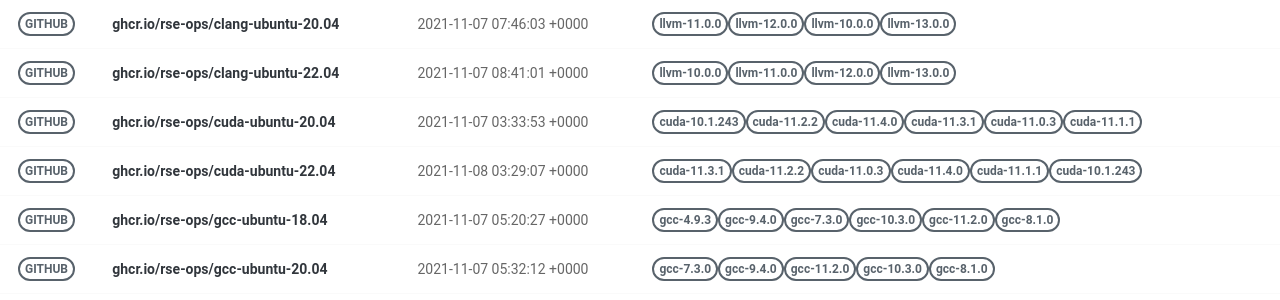
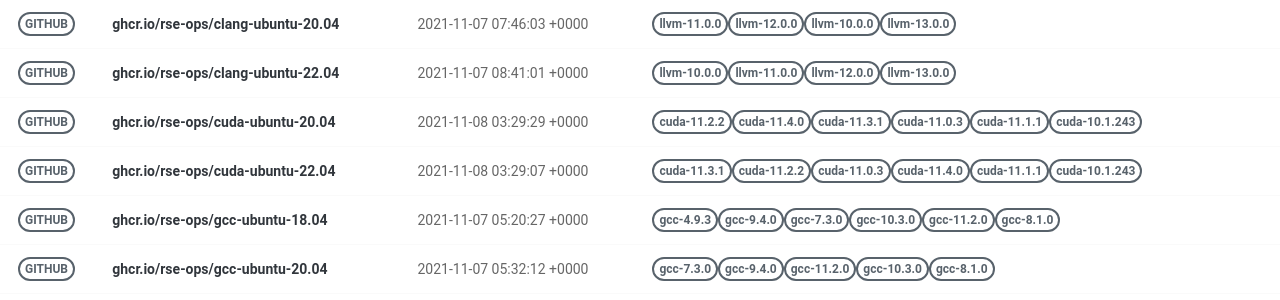
Before and after one commit to rse-ops/docker-images, a Jekyll site: the page built from pages/index.md, in a window 1280 px wide. Shown: the part 179-479 px from the top of the page. Built offline with Jekyll 4.4.1, drawn with Linux system fonts in a browser that asks for light colours; nearby versions of some CDN libraries.

Commit message:
Automated push to update library 2021-11-08

```diff
--- a/_library/ghcr.io-rse-ops-cuda-ubuntu-20.04.md
+++ b/_library/ghcr.io-rse-ops-cuda-ubuntu-20.04.md
@@ -1,14 +1,11 @@
 ---
 layout: container
 name: ghcr.io/rse-ops/cuda-ubuntu-20.04
-updated_at: 2021-11-07 03:33:53.993620
+updated_at: 2021-11-08 03:29:29.204880
 
 
 container_url: https://github.com/orgs/rse-ops/packages/container/package/cuda-ubuntu-20.04
 versions:
- - tag: cuda-10.1.243
-   dockerfile: https://github.com/rse-ops/docker-images/blob/main/ubuntu/cuda/Dockerfile
-   manifest: https://crane.ggcr.dev/manifest/ghcr.io/rse-ops/cuda-ubuntu-20.04:cuda-10.1.243
  - tag: cuda-11.2.2
    dockerfile: https://github.com/rse-ops/docker-images/blob/main/ubuntu/cuda/Dockerfile
    manifest: https://crane.ggcr.dev/manifest/ghcr.io/rse-ops/cuda-ubuntu-20.04:cuda-11.2.2
```
Also changed, not shown: other parts of _library/ghcr.io-rse-ops-cuda-ubuntu-20.04.md (+3 -0 lines).
